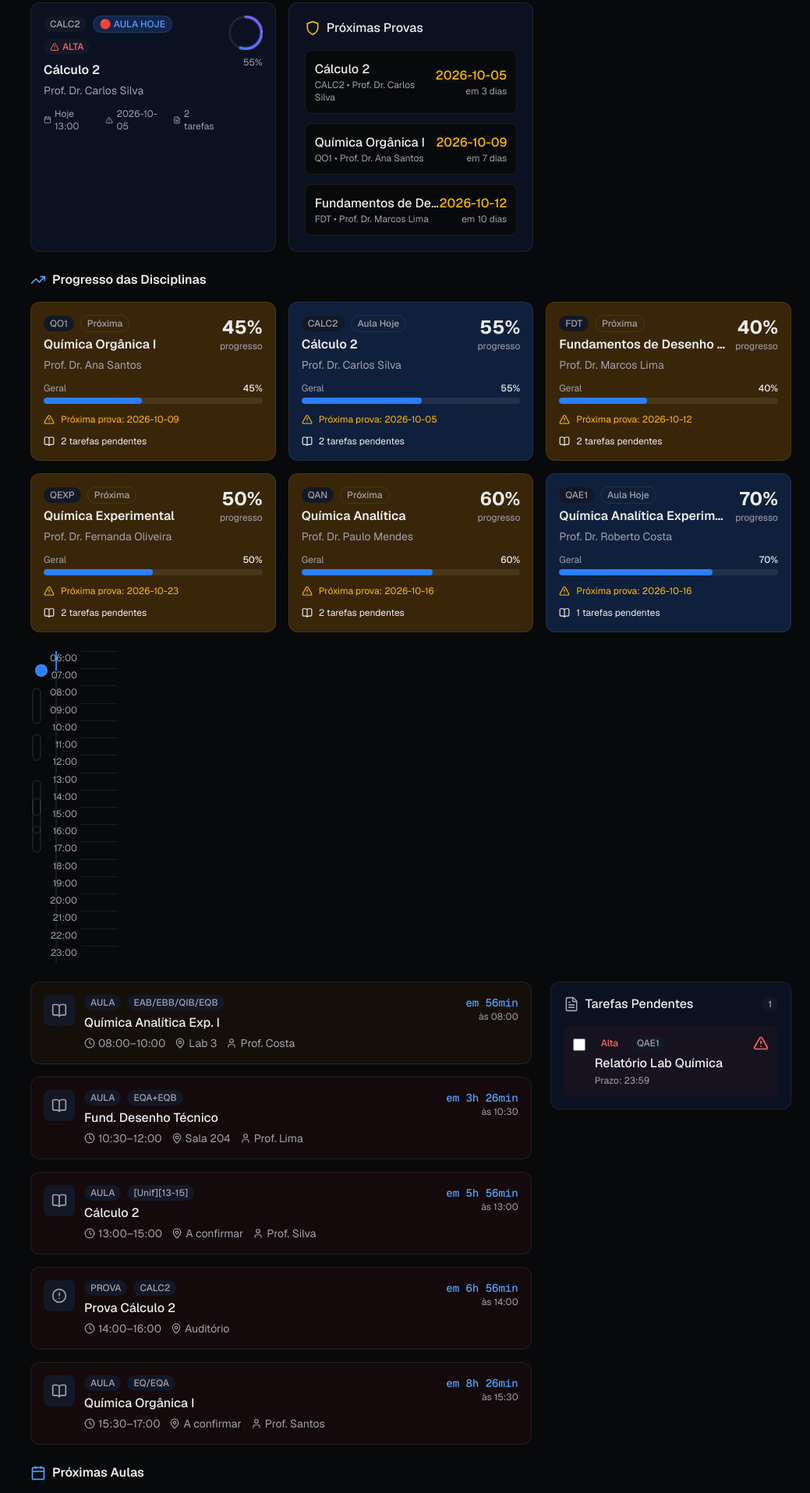
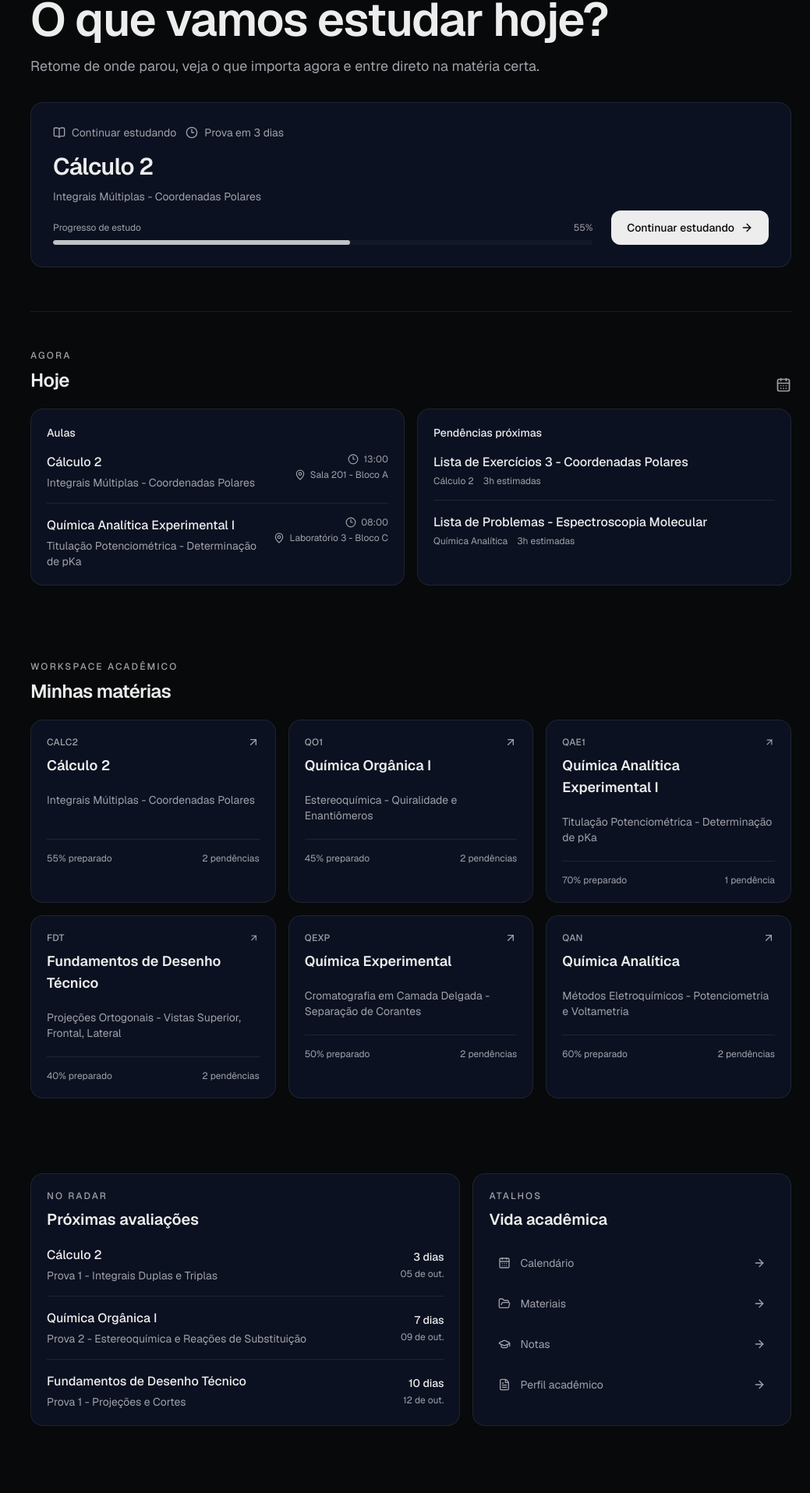
Before and after one commit to yujiraphael/hubufrj, a Next.js app: page /hoje in a window 1280 px wide. Shown: the part 169-2084 px from the top of the page at 78% size, without its empty margins (241-1280 px from the left). Built offline with nearby package versions, Linux system fonts and the light colour scheme.

Commit message:
feat: transforma hoje em homepage de estudos

```diff
--- a/src/app/(dashboard-group)/hoje/page.tsx
+++ b/src/app/(dashboard-group)/hoje/page.tsx
@@ -1,116 +1,40 @@
-'use client';
+import { HomeFooterGrid } from '@/components/dashboard/HomeFooterGrid';
+import { HomeHero } from '@/components/dashboard/HomeHero';
+import { HomeSubjects } from '@/components/dashboard/HomeSubjects';
+import { HomeToday } from '@/components/dashboard/HomeToday';
+import { mockSubjects } from '@/components/subjects/mockData';
 
-import { useRouter } from 'next/navigation';
-import { Timeline } from '@/components/today';
-import { SubjectProgressWidget } from '@/components/dashboard/SubjectProgressWidget';
-import { SubjectCard } from '@/components/subjects/SubjectCard';
-import { mockSubjects } from '@/components/subjects/mockData';
-import { createSubjectSummary } from '@/components/subjects/types';
+function daysUntil(date?: string) {
+  if (!date) return null;
+
+  const now = new Date();
+  now.setHours(0, 0, 0, 0);
+
+  const target = new Date(date);
+  target.setHours(0, 0, 0, 0);
+
+  return Math.max(0, Math.ceil((target.getTime() - now.getTime()) / 86400000));
+}
 
 export default function HojePage() {
-  const router = useRouter();
-  const now = new Date();
-  const summaries = mockSubjects
-    .map(s => createSubjectSummary(s, now))
+  const subjects = [...mockSubjects];
+  const featuredSubject = subjects
+    .filter((subject) => subject.nextExam)
     .sort((a, b) => {
-      const priorityOrder = { high: 0, medium: 1, low: 2 };
-      const priorityDiff = priorityOrder[a.priority] - priorityOrder[b.priority];
-      if (priorityDiff !== 0) return priorityDiff;
-      return a.progress - b.progress;
-    });
-
-  const currentSubject = summaries.find(s => s.status === 'current');
-  const upcomingSubjects = summaries.filter(s => s.status === 'upcoming').slice(0, 3);
-
-  const handleSubjectClick = (subjectId: string) => {
-    router.push(`/disciplinas/${subjectId}`);
-  };
+      const examDiff = (a.nextExam?.date ?? '').localeCompare(b.nextExam?.date ?? '');
+      if (examDiff !== 0) return examDiff;
+      return a.progress.overall - b.progress.overall;
+    })[0] ?? subjects[0];
 
   return (
-    <div className="space-y-6">
-      {/* Header */}
-      <div>
-        <h2 className="text-2xl font-semibold text-foreground">Hoje</h2>
-        <p className="text-muted-foreground mt-1">Seu centro de controle acadêmico em tempo real</p>
-      </div>
-
-      {/* Top Row: Current Class + Quick Stats */}
-      <div className="grid gap-4 md:grid-cols-2 lg:grid-cols-3">
-        {/* Current Class Highlight */}
-        {currentSubject && (
-          <SubjectCard
-            subject={mockSubjects.find(s => s.id === currentSubject.id)!}
-            variant="summary"
-            className="md:col-span-2 lg:col-span-2"
-            onClick={() => handleSubjectClick(currentSubject.id)}
-          />
-        )}
-
-        {/* Upcoming Exams Quick View */}
-        <div className="bg-[var(--surface)] border border-[var(--border)] rounded-xl p-5">
-          <h3 className="font-medium text-foreground mb-4 flex items-center gap-2">
-            <svg className="h-5 w-5 text-amber-400" viewBox="0 0 24 24" fill="none" stroke="currentColor" strokeWidth="2" aria-hidden="true">
-              <path d="M12 22s8-4 8-10V5l-8-3-8 3v7c0 6 8 10 8 10z" />
-            </svg>
-            Próximas Provas
-          </h3>
-          <div className="space-y-3">
-            {summaries
-              .filter(s => s.nextExam)
-              .sort((a, b) => (a.nextExam || '').localeCompare(b.nextExam || ''))
-              .slice(0, 3)
-              .map((summary) => (
-                <div key={summary.id} className="flex items-center justify-between p-3 bg-[var(--background)] border border-[var(--border)] rounded-lg cursor-pointer hover:bg-[var(--elevated)] transition-colors"
-                     onClick={() => handleSubjectClick(summary.id)}>
-                  <div className="flex-1 min-w-0">
-                    <p className="font-medium text-foreground truncate">{summary.name}</p>
-                    <p className="text-xs text-muted-foreground">{summary.code} • {summary.professor}</p>
-                  </div>
-                  <div className="text-right">
-                    <p className="font-medium text-amber-400">{summary.nextExam}</p>
-                    <p className="text-xs text-muted-foreground">em {summary.nextExam ? Math.ceil((new Date(summary.nextExam).getTime() - now.getTime()) / (1000 * 60 * 60 * 24)) : 0} dias</p>
-                  </div>
-                </div>
-              ))}
-            {summaries.filter(s => s.nextExam).length === 0 && (
-              <p className="text-muted-foreground text-center py-4">Nenhuma prova agendada</p>
-            )}
-          </div>
-        </div>
-      </div>
-
-      {/* Subject Progress Widget */}
-      <SubjectProgressWidget maxSubjects={6} variant="grid" />
-
-      {/* Timeline Inteligente */}
-      <Timeline />
-
-      {/* Upcoming Subjects Quick Cards */}
-      {upcomingSubjects.length > 0 && (
-        <section aria-label="Próximas Disciplinas">
-          <header className="flex items-center justify-between mb-4">
-            <h3 className="font-semibold text-foreground flex items-center gap-2">
-              <svg className="h-5 w-5 text-blue-400" viewBox="0 0 24 24" fill="none" stroke="currentColor" strokeWidth="2" aria-hidden="true">
-                <rect x="3" y="4" width="18" height="18" rx="2" ry="2" />
-                <line x1="16" y1="2" x2="16" y2="6" />
-                <line x1="8" y1="2" x2="8" y2="6" />
-                <line x1="3" y1="10" x2="21" y2="10" />
-              </svg>
-              Próximas Aulas
-            </h3>
-          </header>
-          <div className="grid gap-3 sm:grid-cols-2 lg:grid-cols-3">
-            {upcomingSubjects.map((summary) => (
-              <SubjectCard
-                key={summary.id}
-                subject={mockSubjects.find(s => s.id === summary.id)!}
-                variant="compact"
-                onClick={() => handleSubjectClick(summary.id)}
-              />
-            ))}
-          </div>
-        </section>
-      )}
+    <div className="mx-auto w-full max-w-7xl">
+      <HomeHero
+        subject={featuredSubject}
+        examDays={daysUntil(featuredSubject.nextExam?.date)}
+      />
+      <HomeToday subjects={subjects} />
+      <HomeSubjects subjects={subjects} />
+      <HomeFooterGrid subjects={subjects} />
     </div>
   );
 }
```
